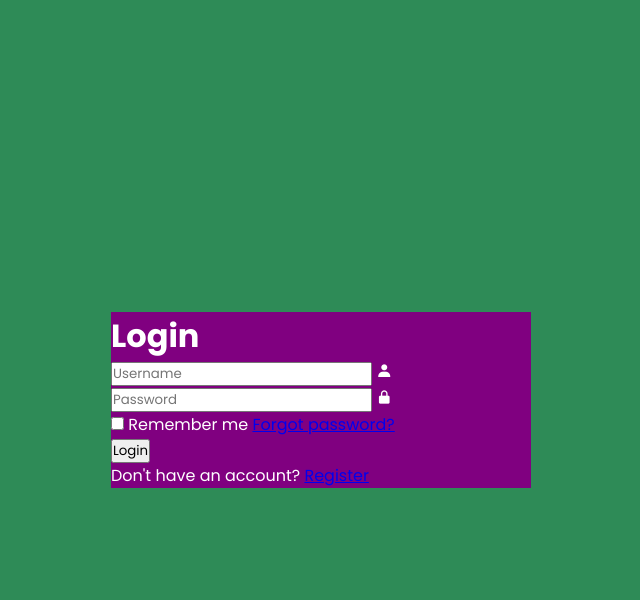
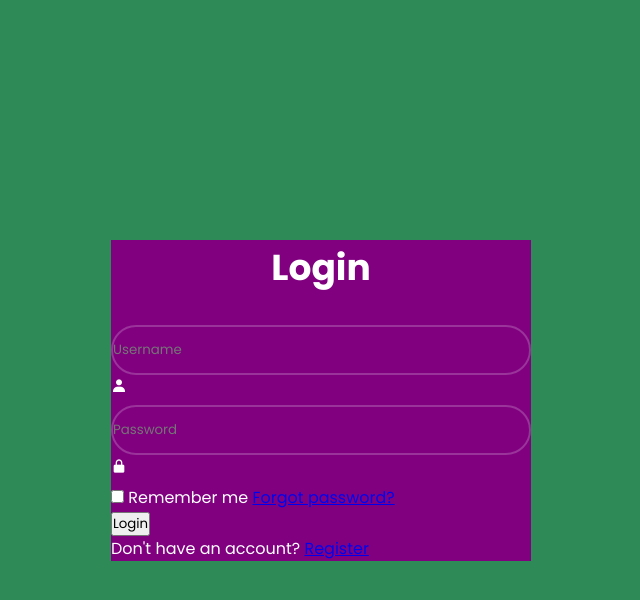
Before and after one commit to Alves-Jose/HTML, a PHP site: page /login_system.html in a window 1280 px wide. Shown: the top 600 px of the page, without its empty margins (319-959 px from the left). Run offline with PHP 8.4, Linux system fonts and the light colour scheme.

Commit message:
Update style.css

```diff
--- a/projects/login_system/style.css
+++ b/projects/login_system/style.css
@@ -20,3 +20,24 @@ body {
   background: purple;
   color: white;
 }
+
+.wrapper h1 {
+  font-size: 36px;
+  text-align: center;
+}
+
+.wrapper .input-box {
+  width: 100%;
+  height: 50px;
+  margin: 30px 0;
+}
+
+.input-box input {
+  width: 100%;
+  height: 100%;
+  background: transparent;
+  border: none;
+  outline: none;
+  border: 2px solid rgba(255, 255, 255, .2);
+  border-radius: 40px;
+}
```
